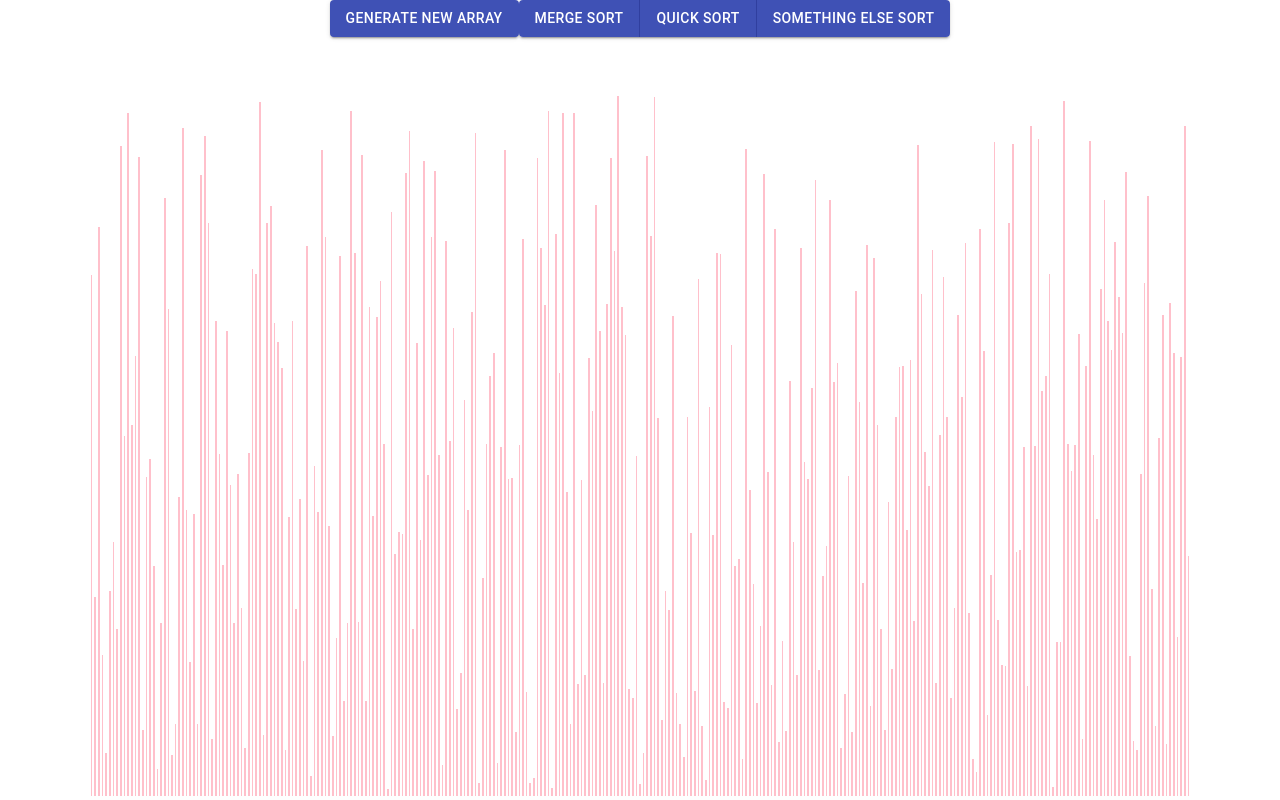
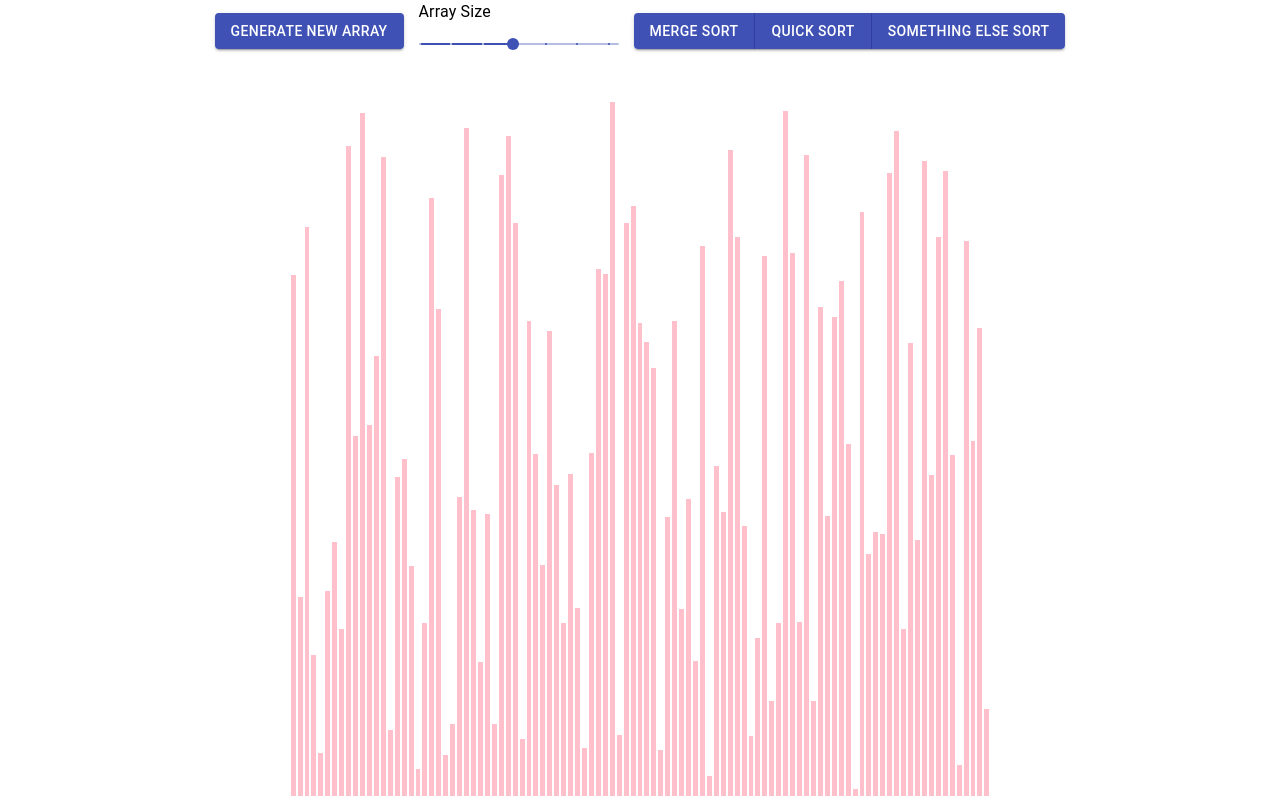
Before and after one commit to robertobatts/magic-sorter, a React (Create React App) app: page / in a window 1280 px wide. Built offline with nearby package versions, Linux system fonts and the light colour scheme.

Commit message:
added slider to change array size

```diff
--- a/src/components/Sorter.css
+++ b/src/components/Sorter.css
@@ -23,4 +23,18 @@
 .bar {
   top: 0;
   position: fixed;
+  z-index: 100;
+  display: flex;
+  align-items: center;
+  justify-content: center;
 }
+
+.slider {
+  width: 200px;
+  display: inline-block;
+}
+
+.margin {
+  width: 15px;
+  height: 5px;
+}
--- a/src/components/Sorter.jsx
+++ b/src/components/Sorter.jsx
@@ -1,6 +1,8 @@
 import React from 'react';
 import Button from '@material-ui/core/Button';
 import ButtonGroup from '@material-ui/core/ButtonGroup';
+import Typography from '@material-ui/core/Typography';
+import Slider from '@material-ui/core/Slider';
 import * as sortingAlgos from '../algorithms/sortingAlgos';
 import './Sorter.css';
 
@@ -12,13 +14,15 @@ const SORTED_COLOR = 'springgreen';
 
 const ANIMATION_SPEED_MS = 2;
 
+const DEFAULT_ARRAY_SIZE = 100;
+
 export default class Sorter extends React.Component {
   constructor(props) {
     super(props);
 
     this.state = {
       values: [],
-      valuesSize: 300,
+      valuesSize: DEFAULT_ARRAY_SIZE,
       stop: true
     };
   }
@@ -82,6 +86,9 @@ export default class Sorter extends React.Component {
   }
 
   colorElementIfSorted(correctValue, element) {
+    if (!element) {
+      return;
+    }
     if (correctValue == element.style.height.slice(0, -2)) {
       setTimeout(() => {
         element.style.backgroundColor = SORTED_COLOR;
@@ -104,12 +111,33 @@ export default class Sorter extends React.Component {
     }
   }
 
+  handleChangeSize(newSize) {
+    this.setState({valuesSize: newSize});
+  }
+
   render() {
     return (
       <>
         <div className="container">
           <div className="bar">
             <Button onClick={() => this.resetArray()} variant="contained" color="primary">Generate new array</Button>
+            <div className="margin"/>
+            <div className="slider">
+              <Typography id="discrete-slider" gutterBottom>
+                Array Size
+              </Typography>
+              <Slider
+                defaultValue={DEFAULT_ARRAY_SIZE}
+                aria-labelledby="discrete-slider"
+                valueLabelDisplay="auto"
+                onChange={(event, size) => this.handleChangeSize(size)}
+                step={30}
+                marks
+                min={10}
+                max={200}
+              />
+            </div>
+            <div className="margin"/>
             <ButtonGroup variant="contained" color="primary" aria-label="contained primary button group">
               <Button onClick={() => this.sort(this.mergeSort.bind(this))}>Merge Sort</Button>
               <Button>Quick Sort</Button>
```
